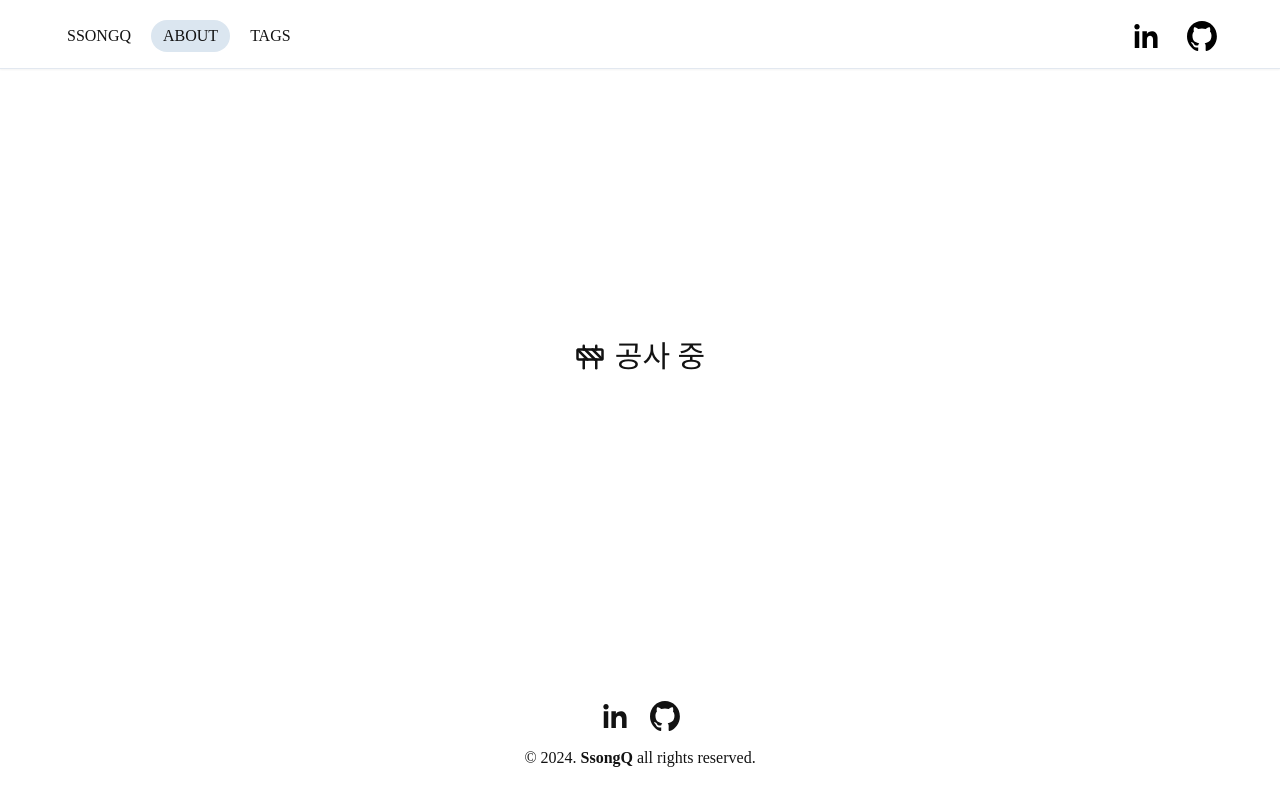
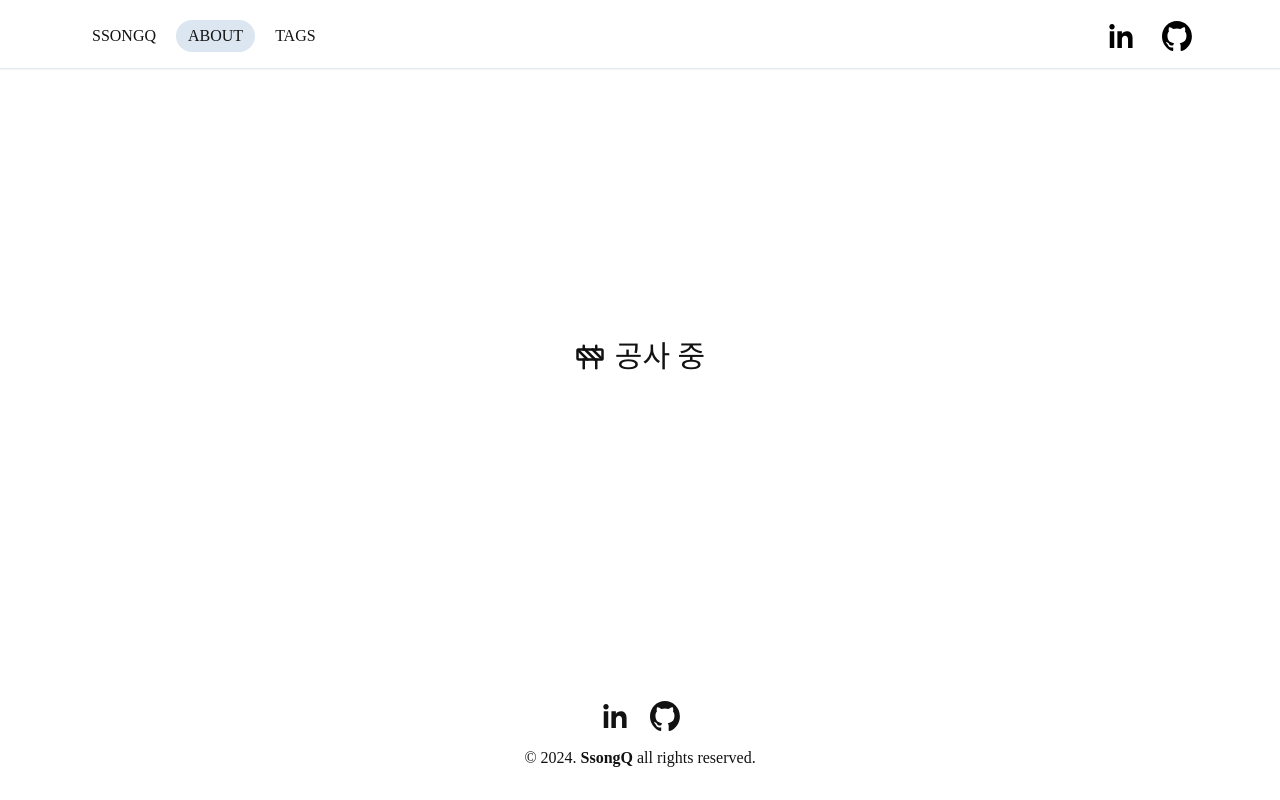
Before and after one commit to SsongQ-92/ssongq.blog, a Next.js app: page /about/ko in a window 1280 px wide. Built offline with nearby package versions, Linux system fonts and the light colour scheme; a web font is replaced by a local one.

Commit message:
💄 [Styles] Header 태그 max width 수치 변경

```diff
--- a/src/layouts/Header.tsx
+++ b/src/layouts/Header.tsx
@@ -23,7 +23,7 @@ export default function Header() {
 
   return (
     <nav className='flex-center fixed z-header w-full border-b-1 bg-background shadow-sm print:hidden'>
-      <div className='mt-4 flex h-64 w-full max-w-1200 items-center justify-between px-20 sm:px-15'>
+      <div className='mt-4 flex h-64 w-full max-w-1150 items-center justify-between px-20 sm:px-15'>
         <div className='flex items-center gap-2 font-medium sm:gap-8'>
           {navList.map((navItem) => (
             <Link
```
